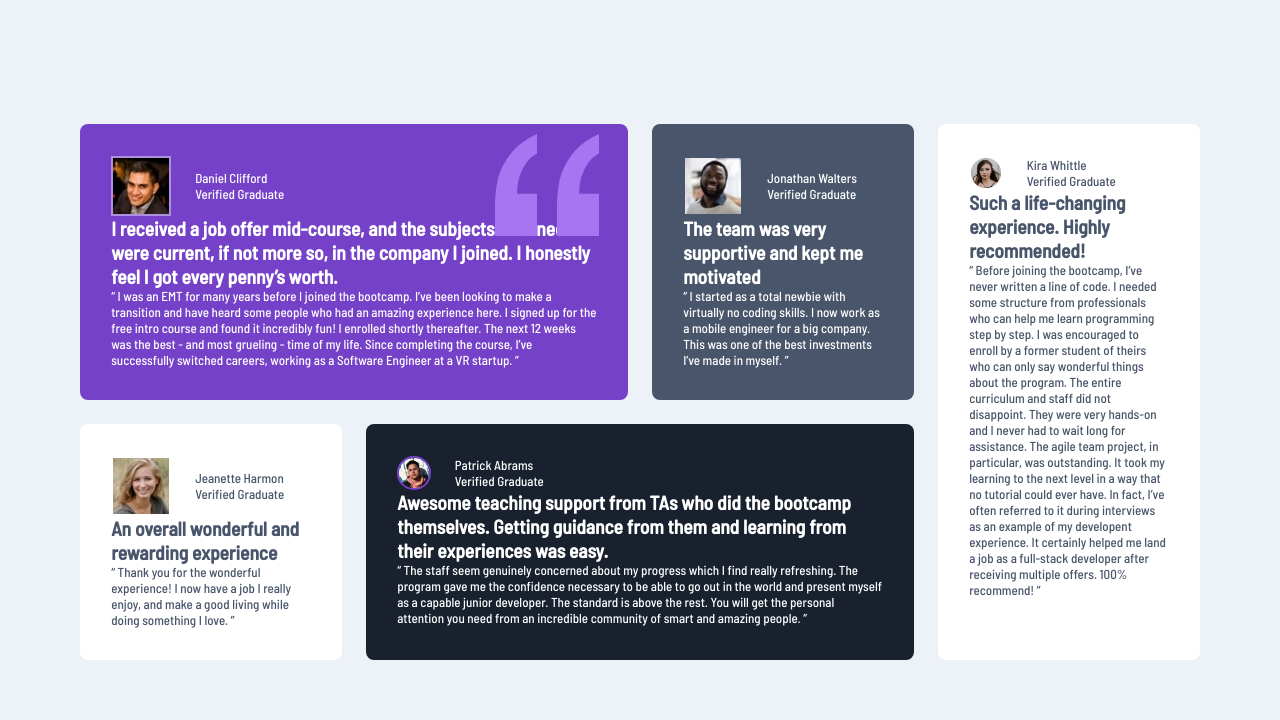
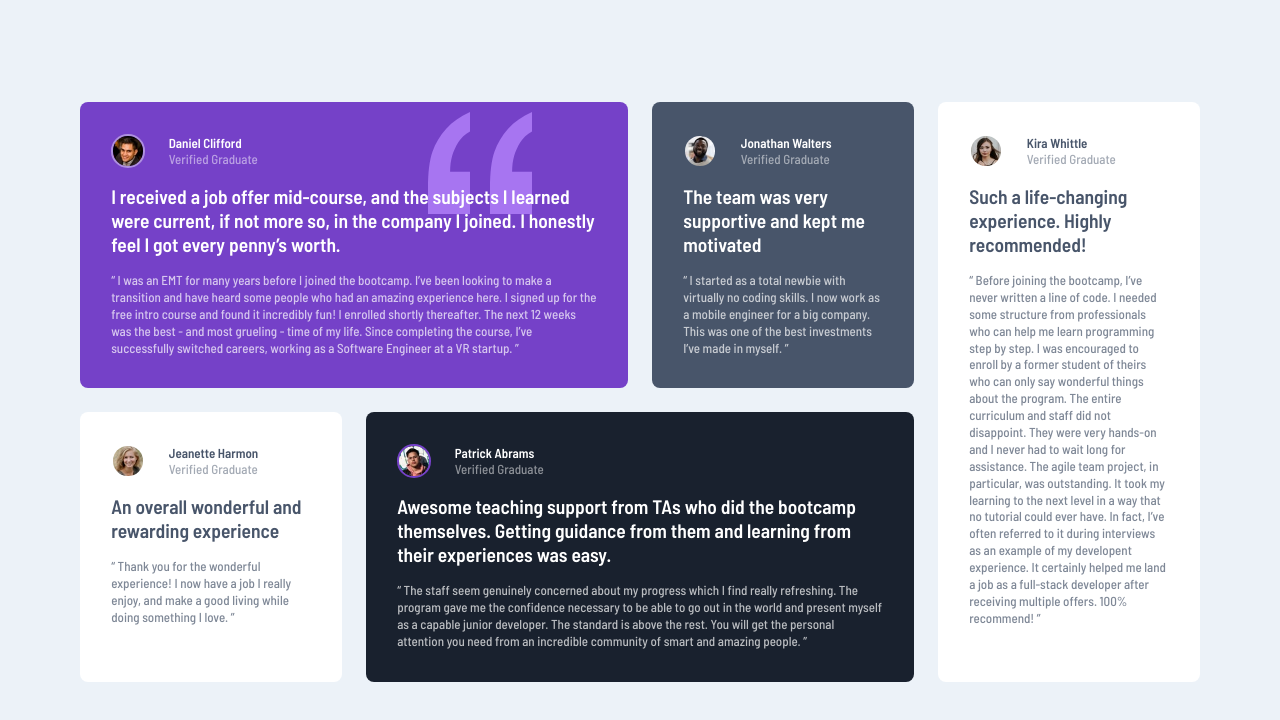
Before and after one commit to Kitalphar/FeM-Testimonials-grid-section, a plain HTML site: page index.html in a window 1280 px wide. Drawn offline with Linux system fonts and the light colour scheme.

Commit message:
Update style.css
various changes

```diff
--- a/style.css
+++ b/style.css
@@ -86,10 +86,16 @@ main {
     font-family: var(--ff-nornal);
 }
 
-#testimonial-heading {
+.testimonial-heading {
     position: relative;
     font-family: var(--ff-heading);
     padding-block: 1rem;
+    z-index: 1;
+}
+
+.testimonial-details {
+    line-height: 1.3;
+    opacity: 0.7;
 }
 
 #decor {
@@ -106,7 +112,7 @@ main {
     gap: 1.5rem;
 }
 
-#user-avatar {
+.user-avatar {
     width: 2.1rem;
     height: 2.1rem;
     border-radius: 50%;
@@ -118,21 +124,12 @@ main {
     flex-wrap: nowrap;
 }
 
-#user-name {
+.user-name {
     font-family: var(--ff-heading);
 }
 
-#user-status {
+.user-status {
     opacity: 0.5;
-}
-
-#testimonial-heading {
-    z-index: 1;
-}
-
-#testimonial-details {
-    line-height: 1.3;
-    opacity: 0.7;
 }
 
 #grid-item-1 { order: 1;}
@@ -236,6 +233,10 @@ main {
         --grid-row-span: 2;
     }
 
+    #decor {
+        right: 6rem;
+    }
+
     #grid-item-3 { order: 4;}
 
     #grid-item-4 { order: 5;}
```
